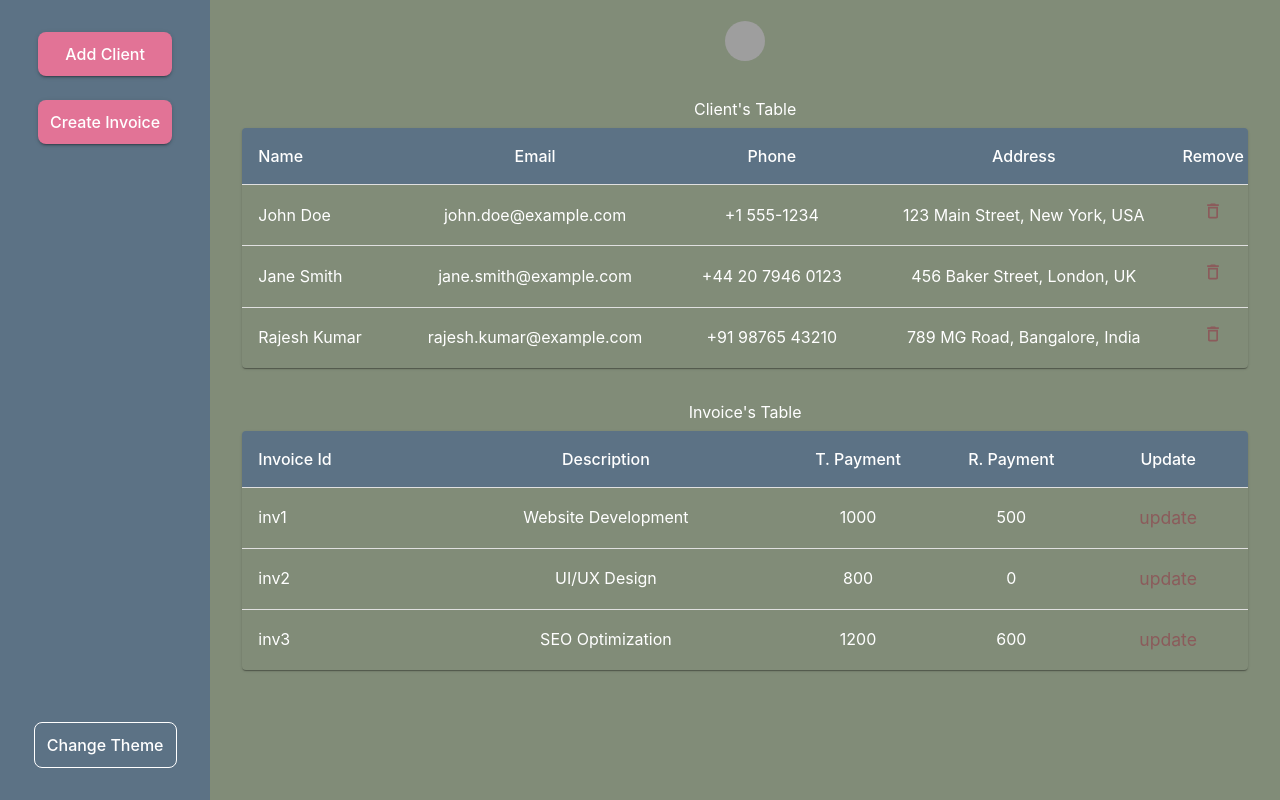
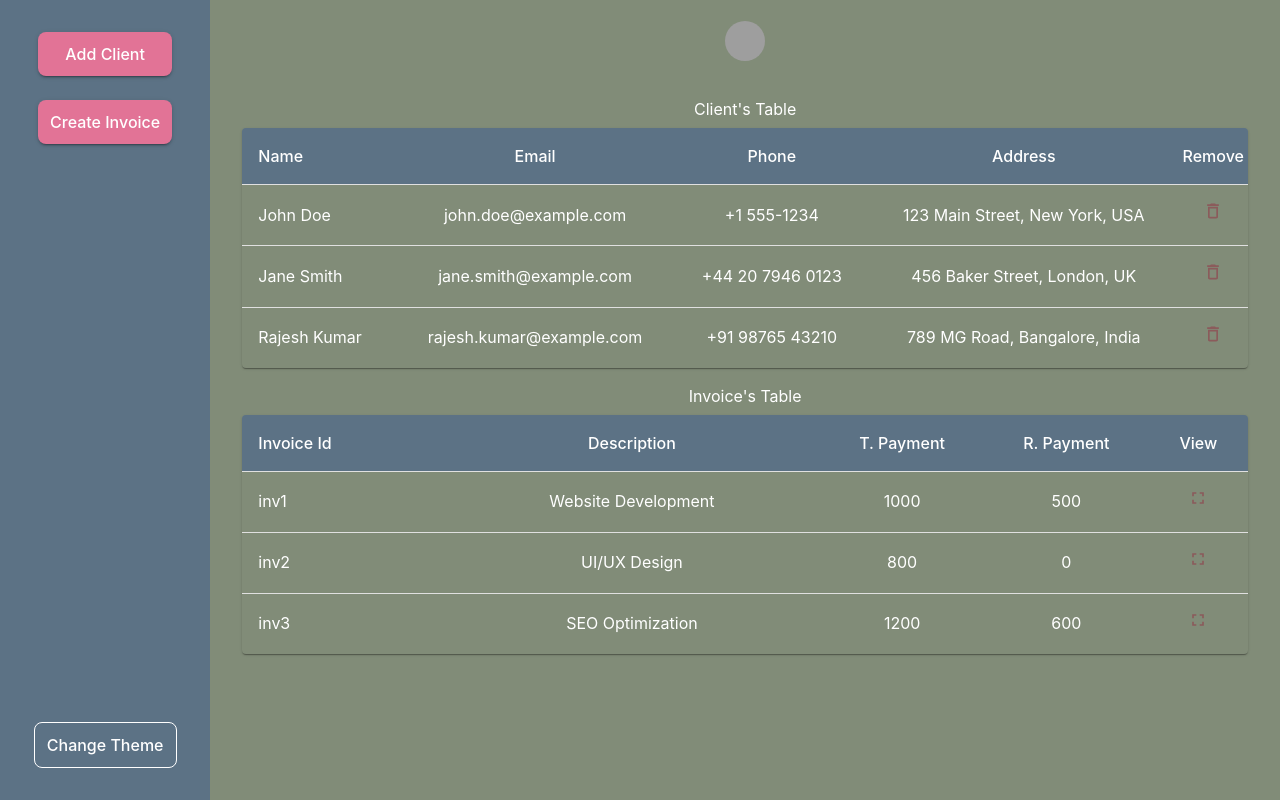
Before and after one commit to mr-developer01/invoice-gen, a React (Vite) app: page / in a window 1280 px wide. Built offline with nearby package versions, Linux system fonts and the light colour scheme; grey boxes are pictures that could not be loaded.

Commit message:
feat: fixed bug in invoice table

```diff
--- a/package.json
+++ b/package.json
@@ -23,6 +23,7 @@
     "react-redux": "^9.2.0",
     "react-router": "^7.4.0",
     "styled-components": "^6.1.16",
+    "uid": "^2.0.2",
     "yup": "^1.6.1"
   },
   "devDependencies": {
--- a/src/App.tsx
+++ b/src/App.tsx
@@ -5,6 +5,7 @@ import { useAppSelector } from "./store/hooks";
 import { selectTheme } from "./store/slices/toggleSlice";
 import ClientModal from "./ui/ClientModal";
 import { BrowserRouter } from "react-router";
+import CreateClientForm from "./components/forms/CreateClientForm";
 
 const App = () => {
   const appTheme = useAppSelector(selectTheme);
@@ -12,7 +13,9 @@ const App = () => {
     <ThemeProvider theme={theme(appTheme)}>
       <BrowserRouter>
         <CssBaseline />
-        <ClientModal />
+        <ClientModal>
+          <CreateClientForm />
+        </ClientModal>
         <Layout />
       </BrowserRouter>
     </ThemeProvider>
--- a/src/components/forms/CreateClientForm.tsx
+++ b/src/components/forms/CreateClientForm.tsx
@@ -10,6 +10,8 @@ import {
 } from "../../store/slices/toggleSlice";
 import { addNewInvoice } from "../../store/slices/invoiceSlice";
 import { getDate } from "../../utils/getDate";
+import { uid } from 'uid';
+
 
 const validationSchema = Yup.object({
   id: Yup.string().required("ID is required"),
@@ -54,17 +56,10 @@ const CreateClientForm = () => {
 
         const invoice = [
           {
-            id: "inv4",
+            id: uid(4),
             clientId: values.id,
             date: getDate(),
-            services: [
-              // {
-              //   description: "",
-              //   rate: 0,
-              //   currency: "",
-              //   time: "",
-              // },
-            ],
+            services: [],
             payment: {
               isPaid: false,
               amountPaid: 0,
--- a/src/components/forms/PaymentForm.tsx
+++ b/src/components/forms/PaymentForm.tsx
@@ -15,6 +15,7 @@ import { useAppDispatch, useAppSelector } from "../../store/hooks";
 import { setInvoice } from "../../store/slices/toggleSlice";
 import { useTotalAmtWithoutGST } from "../../hooks/useTotalAmtWithoutGST";
 import { addAmount, selectInvoices } from "../../store/slices/invoiceSlice";
+import { useNavigate } from "react-router";
 
 type TPaymentForm = {
   id: string;
@@ -28,6 +29,7 @@ const validationSchema = Yup.object({
 });
 
 const PaymentForm = ({ id, setToggle }: TPaymentForm) => {
+  const navigate = useNavigate()
   const amt = useTotalAmtWithoutGST(id);
   const invoices = useAppSelector(selectInvoices);
   console.log(invoices);
@@ -53,6 +55,8 @@ const PaymentForm = ({ id, setToggle }: TPaymentForm) => {
 
       dispatch(addAmount({ id, valDispatch }));
       dispatch(setInvoice(true));
+      setToggle(true)
+      navigate("/")
     },
   });
 
--- a/src/components/pages/Invoices.tsx
+++ b/src/components/pages/Invoices.tsx
@@ -25,7 +25,7 @@ const Invoices = () => {
           spacing={5}
           sx={{
             width: "100%",
-            alignItems: "start",
+            alignItems: "center",
             justifyContent: "center",
             mt: 6,
           }}
--- a/src/components/pages/LandingPage.tsx
+++ b/src/components/pages/LandingPage.tsx
@@ -5,7 +5,7 @@ const LandingPage = () => {
   return (
     <>
       <ClientTable />
-      <Box mt={4}>
+      <Box mt={2}>
         <InvoiceTable />
       </Box>
     </>
--- a/src/ui/BasicInvoiceTable.tsx
+++ b/src/ui/BasicInvoiceTable.tsx
@@ -8,6 +8,7 @@ import Paper from "@mui/material/Paper";
 import { Typography } from "@mui/material";
 import { useAppSelector } from "../store/hooks";
 import { selectInvoices } from "../store/slices/invoiceSlice";
+import FullscreenIcon from '@mui/icons-material/Fullscreen';
 
 function createData(
   date: string,
@@ -24,7 +25,7 @@ export default function BasicInvoiceTable() {
   const invoices = useAppSelector(selectInvoices);
 
   const row = invoices
-    .filter((client) => client.date !== "")
+    .filter((client) => client.services?.length !== 0)
     .map((client) => {
       return createData(
         client?.date,
@@ -66,7 +67,7 @@ export default function BasicInvoiceTable() {
               R. Payment
             </TableCell>
             <TableCell padding="none" align="center">
-              Update
+              View
             </TableCell>
           </TableRow>
         </TableHead>
@@ -87,7 +88,7 @@ export default function BasicInvoiceTable() {
                   variant="body1"
                   sx={{ cursor: "pointer", color: "primary.main" }}
                 >
-                  update
+                  <FullscreenIcon sx={{fontSize: 20}}/>
                 </Typography>
               </TableCell>
             </TableRow>
--- a/src/ui/ClientModal.tsx
+++ b/src/ui/ClientModal.tsx
@@ -2,7 +2,7 @@ import Box from '@mui/material/Box';
 import Modal from '@mui/material/Modal';
 import { useAppDispatch, useAppSelector } from '../store/hooks';
 import { selectClientModal, setClientModal } from '../store/slices/toggleSlice';
-import CreateClientForm from '../components/forms/CreateClientForm';
+// import CreateClientForm from '../components/forms/CreateClientForm';
 
 const style = {
   position: 'absolute',
@@ -17,7 +17,11 @@ const style = {
   p: 4,
 };
 
-export default function ClientModal() {
+type TClientModal = {
+  children: React.ReactNode
+}
+
+export default function ClientModal({children}: TClientModal) {
   const dispatch = useAppDispatch()
   const handleClose = () => dispatch(setClientModal(false));
   const open1 = useAppSelector(selectClientModal)
@@ -31,7 +35,8 @@ export default function ClientModal() {
         aria-describedby="modal-modal-description"
       >
         <Box sx={style}>
-          <CreateClientForm />
+          {/* <CreateClientForm /> */}
+          {children}
         </Box>
       </Modal>
     </>
```
Also changed, not shown: 1 other file (tests, documents, lock files or other folders).
